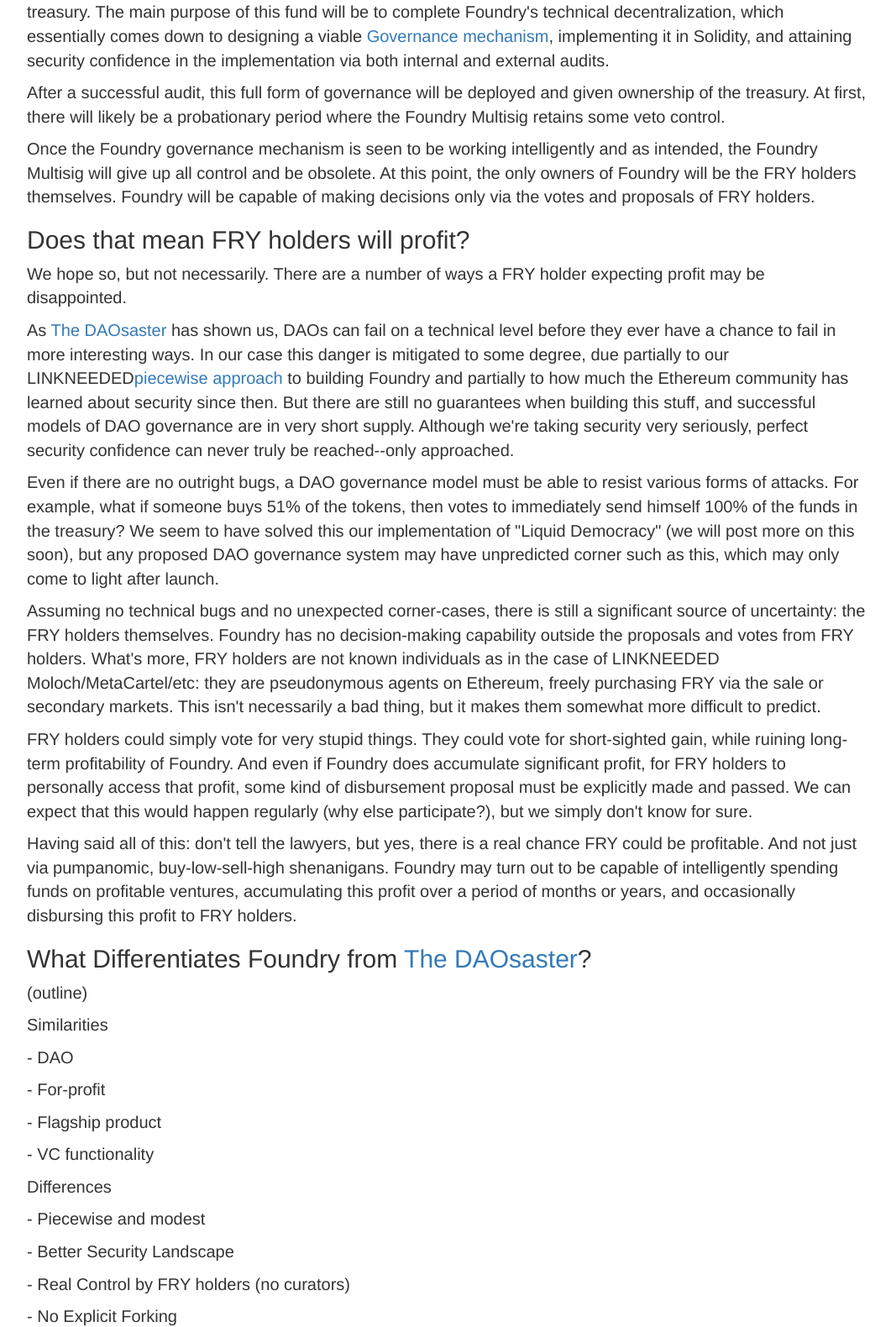
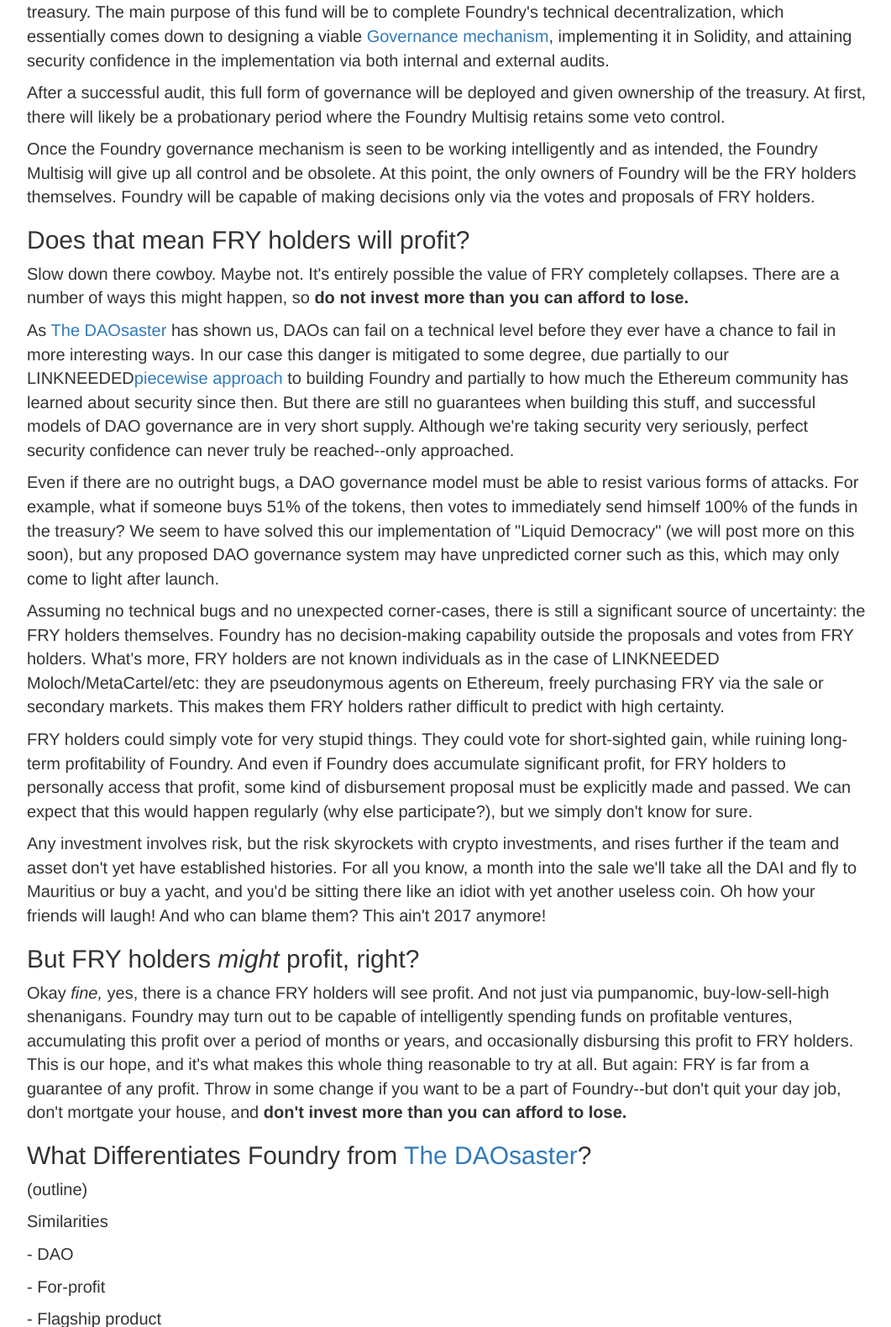
Before and after one commit to team-toast/foundrydao.com, a PHP site: page /faq/ in a window 1280 px wide. Shown: the part 997-2577 px from the top of the page at 84% size, without its empty margins (108-1169 px from the left). Run offline with PHP 8.4, Linux system fonts and the light colour scheme.

Commit message:
Scarify the discussion on profti

```diff
--- a/html/faq/index.php
+++ b/html/faq/index.php
@@ -53,7 +53,8 @@
                     </p>
                 <h2>Does that mean FRY holders will profit?</h2>
                     <p>
-                        We hope so, but not necessarily. There are a number of ways a FRY holder expecting profit may be disappointed.
+                        Slow down there cowboy. Maybe not. It's entirely possible the value of FRY completely collapses.
+                        There are a number of ways this might happen, so <b>do not invest more than you can afford to lose.</b>
                     </p><p>
                         As <a href="https://en.wikipedia.org/wiki/The_DAO_(organization)">The DAOsaster</a> has shown us, DAOs can fail on a technical level
                         before they ever have a chance to fail in more interesting ways.
@@ -75,7 +76,7 @@
                         Foundry has no decision-making capability outside the proposals and votes from FRY holders. What's more,
                         FRY holders are not known individuals as in the case of LINKNEEDED Moloch/MetaCartel/etc:
                         they are pseudonymous agents on Ethereum, freely purchasing FRY via the sale or secondary markets.
-                        This isn't necessarily a bad thing, but it makes them somewhat more difficult to predict.
+                        This makes them FRY holders rather difficult to predict with high certainty.
                     </p><p>
                         FRY holders could simply vote for very stupid things. They could vote for short-sighted gain,
                         while ruining long-term profitability of Foundry. And even if Foundry does accumulate significant profit,
@@ -83,11 +84,23 @@
                         made and passed. We can expect that this would happen regularly (why else participate?),
                         but we simply don't know for sure.
                     </p><p>
-                        Having said all of this: don't tell the lawyers, but yes, there is a real chance FRY could be profitable.
+                        Any investment involves risk, but the risk skyrockets with crypto investments,
+                        and rises further if the team and asset don't yet have established histories.
+                        For all you know, a month into the sale we'll take all the DAI and fly to Mauritius or buy a yacht,
+                        and you'd be sitting there like an idiot with yet another useless coin. Oh how your friends will laugh!
+                        And who can blame them? This ain't 2017 anymore!
+                    </p>
+                <h2>But FRY holders <i>might</i> profit, right?</h2>
+                    <p>
+                        Okay <i>fine,</i> yes, there is a chance FRY holders will see profit.
                         And not just via pumpanomic, buy-low-sell-high shenanigans.
                         Foundry may turn out to be capable of intelligently spending funds on profitable ventures,
                         accumulating this profit over a period of months or years,
                         and occasionally disbursing this profit to FRY holders.
+                        This is our hope, and it's what makes this whole thing reasonable to try at all.
+                        But again: FRY is far from a guarantee of any profit.
+                        Throw in some change if you want to be a part of Foundry--but
+                        don't quit your day job, don't mortgate your house, and <b>don't invest more than you can afford to lose.</b>
                     </p>
                 <h2>What Differentiates Foundry from <a href="https://en.wikipedia.org/wiki/The_DAO_(organization)">The DAOsaster</a>?</h2>
                     <p>(outline)</p>
```
